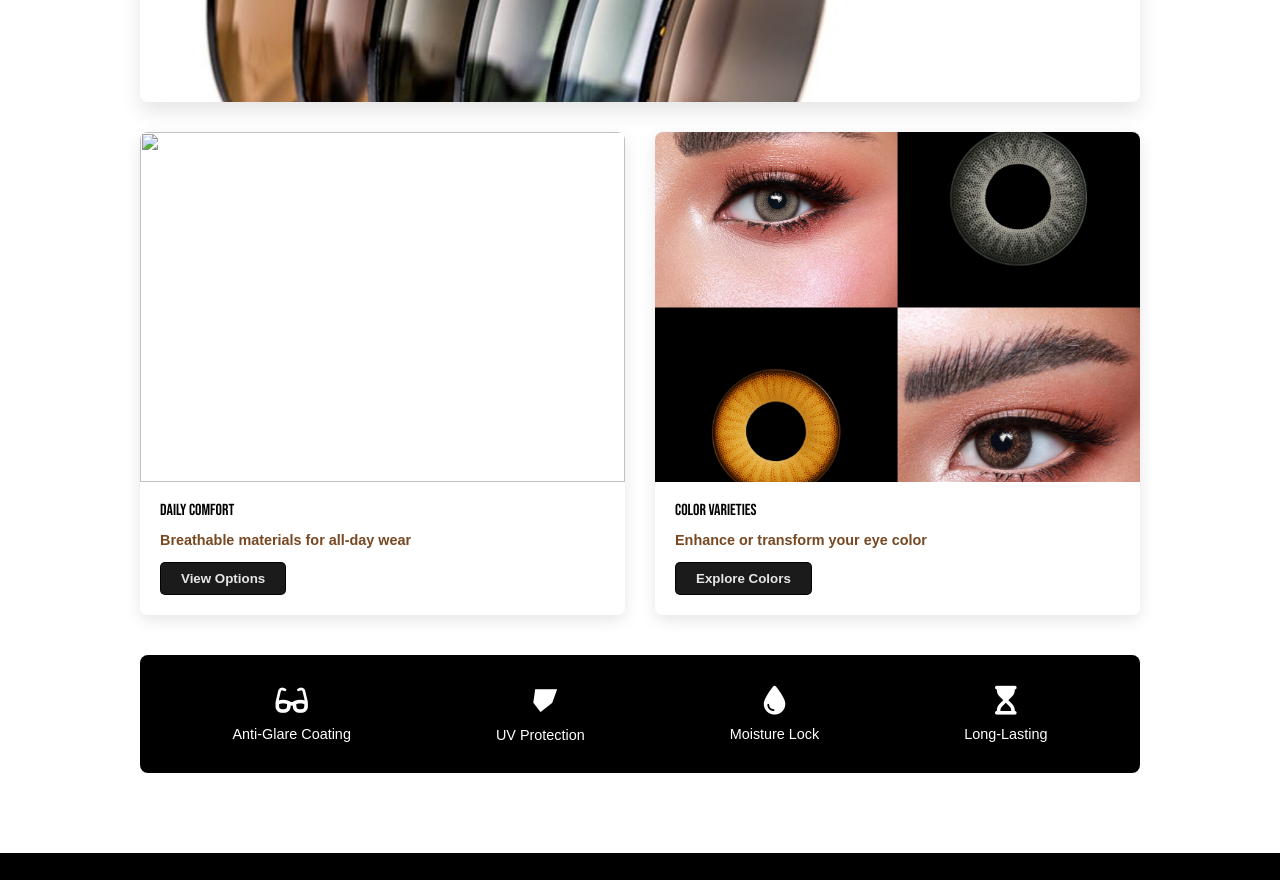
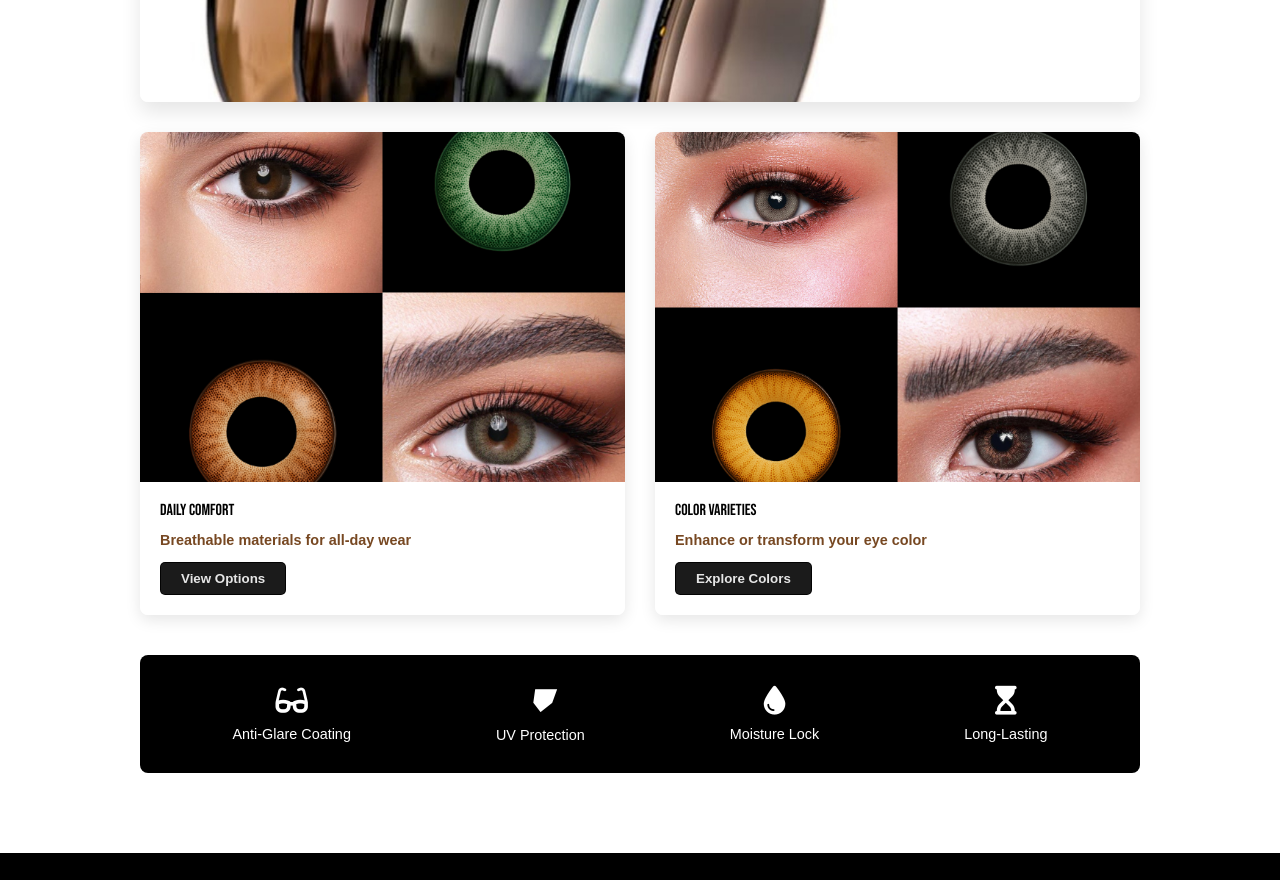
Before and after one commit to Sahar-AbdulQdir/SA2-CIC-Eyewear-Website, a plain HTML site: page index.html in a window 1280 px wide. Shown: the part 6540-7420 px from the top of the page. Drawn offline with nearby package versions, Linux system fonts and the light colour scheme; a web font is replaced by a local one.

Commit message:
Update index.html

```diff
--- a/index.html
+++ b/index.html
@@ -424,7 +424,7 @@
 
   <div class="bottom-images">
     <div class="image-card">
-      <img src="Images/len1.png alt="Contact Lens Look 1" class="tilt-hover">
+      <img src="Images/len1.png" alt="Contact Lens Look 1" class="tilt-hover">
       <div class="card-content">
         <h4>Daily Comfort</h4>
         <p>Breathable materials for all-day wear</p>
```
